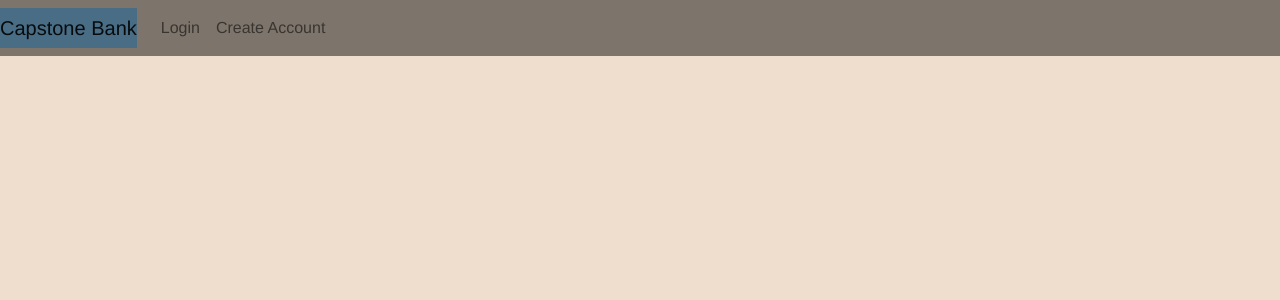
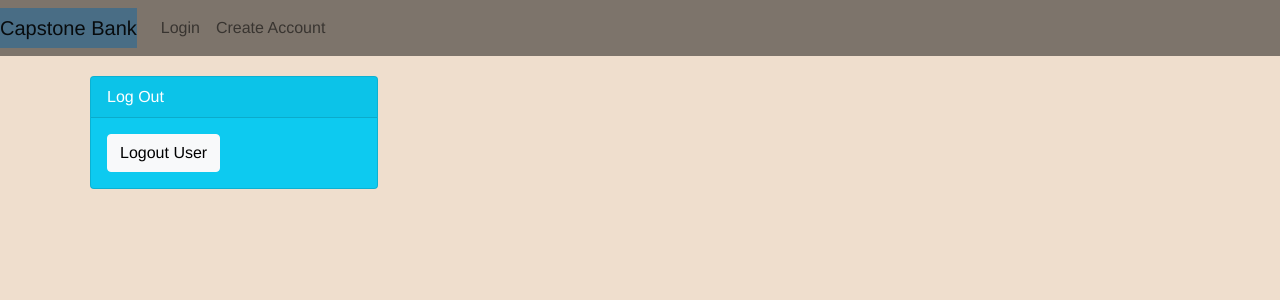
Before and after one commit to B3x0r/Capstone-Bank-CRA, a React (Create React App) app: page /#/logout in a window 1280 px wide. Shown: the top 300 px of the page. Built offline with nearby package versions, Linux system fonts and the light colour scheme.

Commit message:
logout page

```diff
--- a/src/App.js
+++ b/src/App.js
@@ -6,6 +6,7 @@ import Login from './login';
 import CreateAccount from './createaccount';
 import Deposit from './deposit';
 import Withdraw from './withdraw';
+import Logout from './logout';
 import AllData from './alldata';
 import NavBar from './navbar';
 import { UserProvider } from './context';
@@ -22,6 +23,7 @@ function App() {
             <Route path="/CreateAccount/" element={<CreateAccount />} />
             <Route path="/deposit/" element={<Deposit />} />
             <Route path="/withdraw/" element={<Withdraw />} />
+            <Route path="/logout/" element={<Logout />} />
             <Route path="/alldata/" element={<AllData />} />
           </Routes>
         </div>
--- a/src/index.css
+++ b/src/index.css
@@ -57,3 +57,7 @@ code {
 .h1 {
   color: rgb(216, 221, 239);
 }
+
+.bgcolor {
+  color: rgb(73,109,133);
+}
--- /dev/null
+++ b/src/logout.js
@@ -0,0 +1,28 @@
+import React from 'react';
+import { UserContext, Card } from './context';
+
+function Logout() {
+	const [email, setEmail] = React.useState('');
+	const [password, setPassword] = React.useState('');
+	const {isLoggedin, setIsLoggedin, validateLogin} = React.useContext(UserContext);
+
+	const handleLogout = () => {
+		setIsLoggedin(false);
+	};
+
+	return (
+		<Card
+			bgcolor="info"
+			header="Log Out"
+			body={
+				<button type="submit"
+					className="btn btn-light"
+					onClick={handleLogout}>
+					Logout User
+				</button>
+      }
+    />
+	)
+}
+
+export default Logout;
--- a/src/navbar.js
+++ b/src/navbar.js
@@ -16,6 +16,8 @@ function NavBar() {
       setTab("withdraw/")
     } else if(window.location.hash.indexOf("alldata") > -1) {
       setTab("alldata/")
+    } else if(window.location.hash.indexOf("Logout") > -1) {
+      setTab("Logout/")
     }
   })
 
@@ -64,7 +66,7 @@ function NavBar() {
                 onClick={() => setTab("Login/")}
                 data-toggle="tooltip"
                 data-placement="bottom"
-                title="Login here"
+                title="Log in here"
                 href="#/Login/"
               >
                 Login<span className="tooltiptext"></span>
@@ -121,6 +123,19 @@ function NavBar() {
                 AllData<span className="tooltiptext"></span>
               </a>
             </li>
+
+          <li className="nav-item ">
+              <a
+                className={"nav-link " + activePage("Logout/")}
+                onClick={() => setTab("Logout/")}
+                data-toggle="tooltip"
+                data-placement="bottom"
+                title="Log Out here"
+                href="#/Logout/"
+              >
+                Log Out<span className="tooltiptext"></span>
+              </a>
+            </li>
             <span className="navbar-text">
               Welcome {user.name}!
             </span>
```
